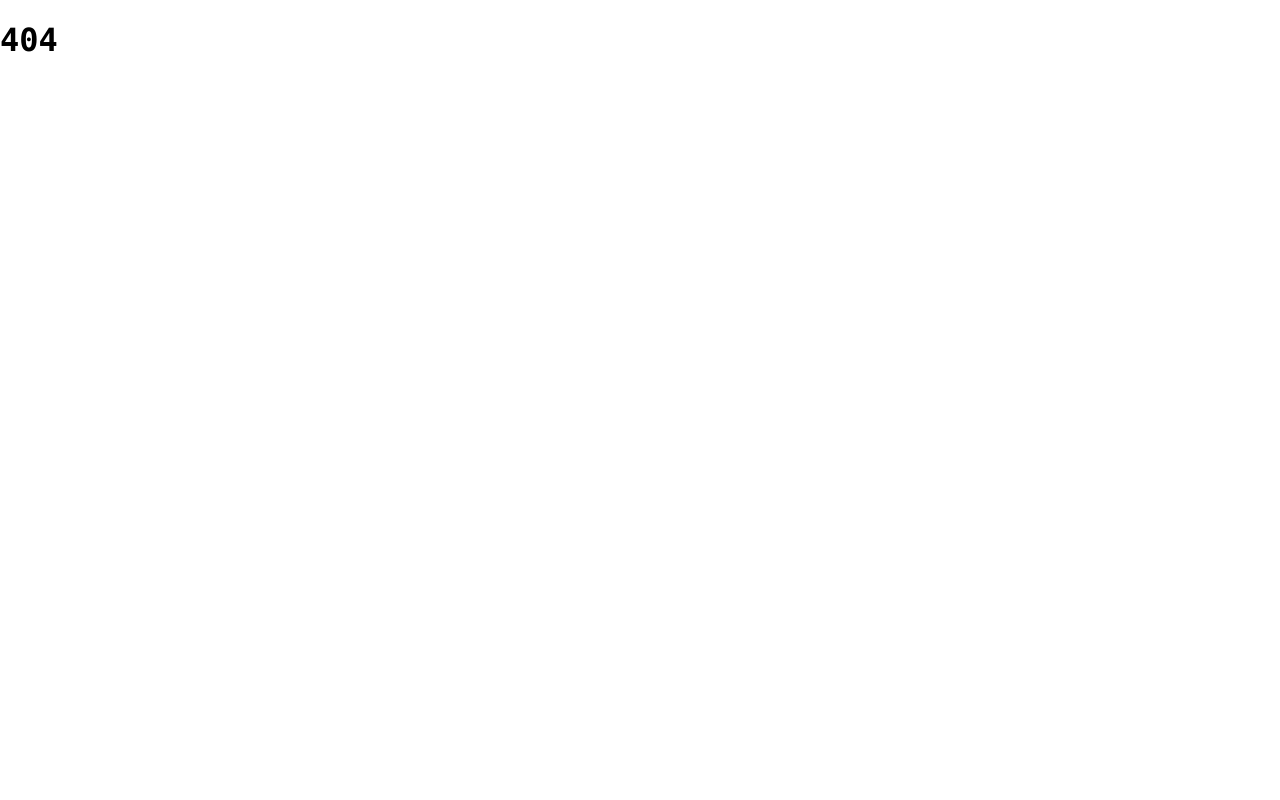
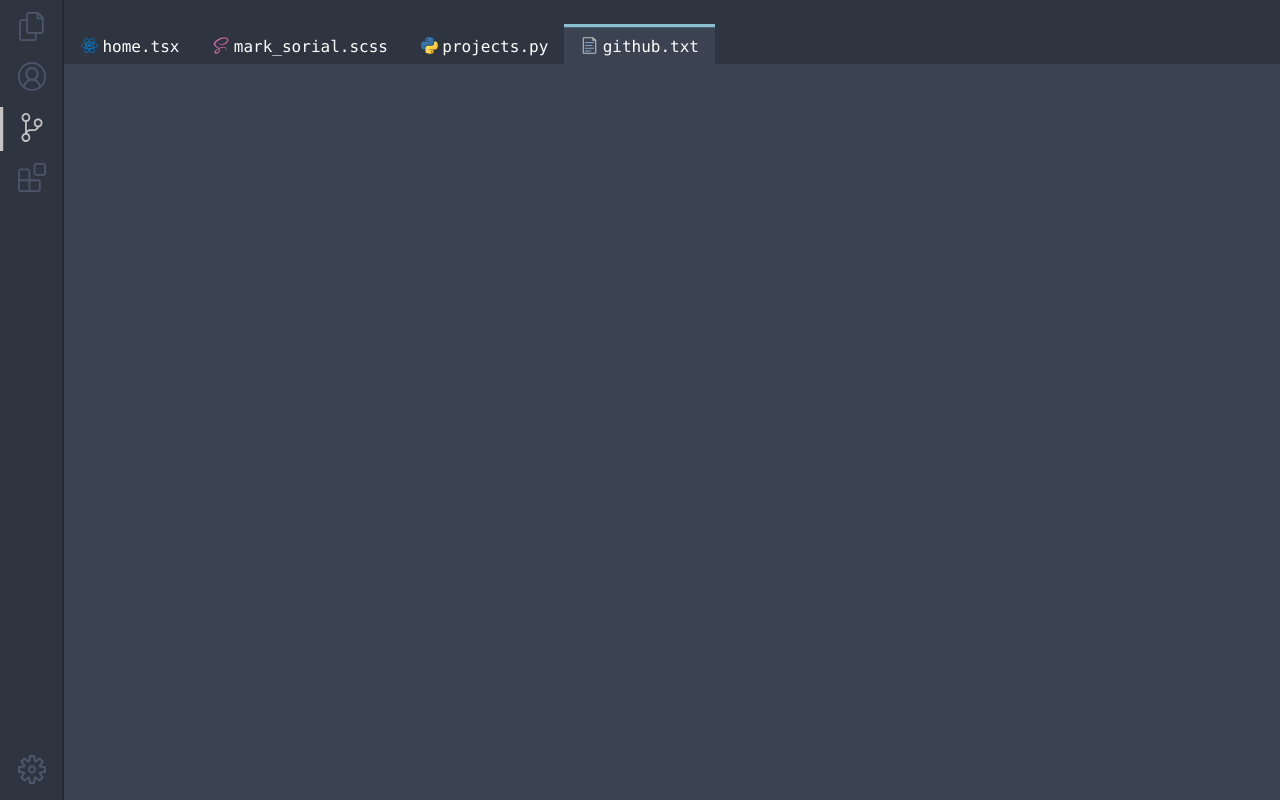
Before and after one commit to msorial44/code_portfolio, a React (Create React App) app: page /github in a window 1280 px wide. Built offline with nearby package versions, Linux system fonts and the light colour scheme.

Commit message:
added empty comps for about, proj, github

```diff
--- a/src/App.tsx
+++ b/src/App.tsx
@@ -3,6 +3,8 @@ import { BrowserRouter, Route, Routes } from "react-router-dom";
 
 import Home from './components/home/Home';
 import About from './components/about/About';
+import Projects from './components/projects/Projects';
+import Github from './components/github/Github';
 
 function App() {
     return (
@@ -17,6 +19,12 @@ function App() {
             <Route path="/about" element={
                 <About />
             } />
+            <Route path="/projects" element={
+                <Projects />
+            } />
+            <Route path="/github" element={
+                <Github />
+            } />
             <Route path="*" element={<h1>404</h1>} />
           </Routes>
       </BrowserRouter>
--- /dev/null
+++ b/src/components/github/Github.tsx
@@ -0,0 +1,23 @@
+import React from 'react';
+import glasses from '../../public/imgs/glasses.svg';
+import Sidebar from '../sidebar/Sidebar';
+import Menu from '../menu/Menu';
+import './Github.scss';
+
+function Github() {
+  return (
+    <div className="Home">
+        <Sidebar />
+        <div className='main'>
+          <div className='header-navi'>
+            <Menu />
+          </div>
+          <div className='main-content'>
+
+          </div>
+        </div>
+    </div>
+  );
+}
+
+export default Github;
--- /dev/null
+++ b/src/components/projects/Projects.tsx
@@ -0,0 +1,23 @@
+import React from 'react';
+import glasses from '../../public/imgs/glasses.svg';
+import Sidebar from '../sidebar/Sidebar';
+import Menu from '../menu/Menu';
+import './Projects.scss';
+
+function Projects() {
+  return (
+    <div className="Home">
+        <Sidebar />
+        <div className='main'>
+          <div className='header-navi'>
+            <Menu />
+          </div>
+          <div className='main-content'>
+
+          </div>
+        </div>
+    </div>
+  );
+}
+
+export default Projects;
```
Also changed, not shown: src/components/github/Github.scss (added), src/components/projects/Projects.scss (added).
